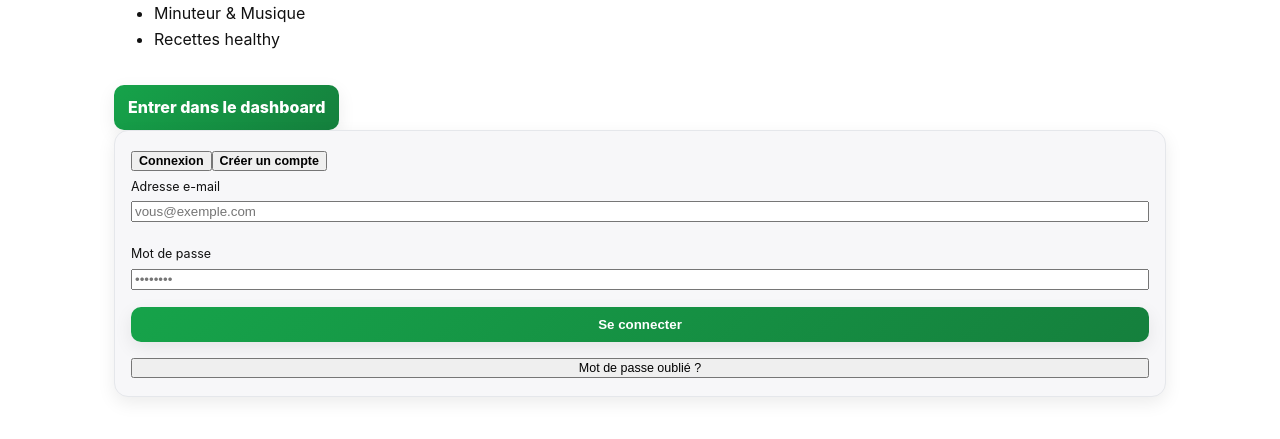
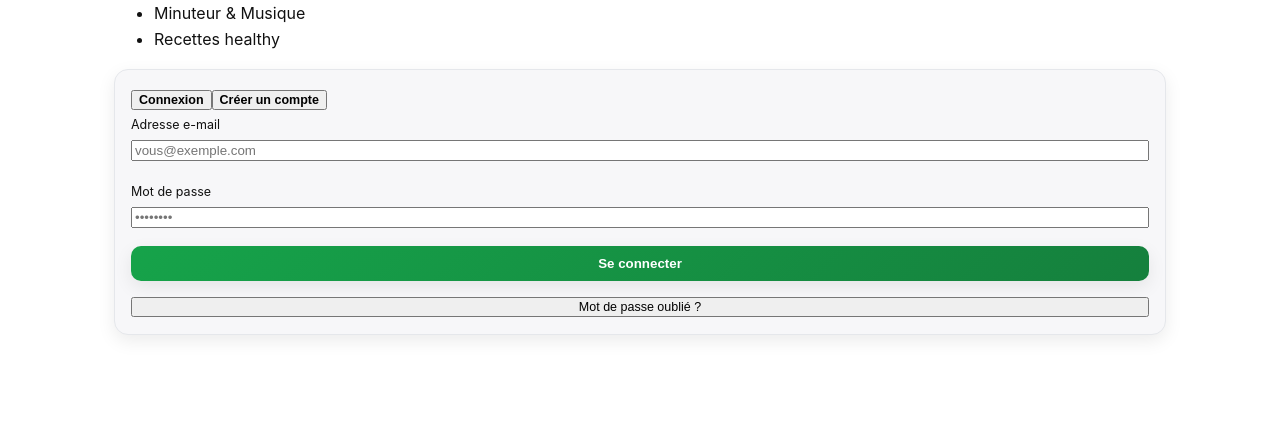
Before and after one commit to lebasquelyza/appli-files, a Next.js app in the folder apps/web/: page / in a window 1280 px wide. Shown: the part 179-618 px from the top of the page. Built offline with nearby package versions, Linux system fonts and the light colour scheme; no server answers.

Commit message:
Update page.tsx

```diff
--- a/apps/web/app/page.tsx
+++ b/apps/web/app/page.tsx
@@ -7,19 +7,26 @@ export default function Home() {
     <main>
       <section className="py-10">
         <div className="container max-w-screen-lg mx-auto grid md:grid-cols-2 gap-10 items-start">
+          {/* Colonne gauche : texte + AuthCard (remplace le bouton) */}
           <div>
             <h1 className="h1">Files Le Coach — Coach Sportif IA</h1>
             <p className="lead">Séances personnalisées, conseils et suivi.</p>
+
             <div style={{ height: 16 }} />
             <ul className="space-y-3 list-disc pl-5">
               <li>Programme personnalisé</li>
               <li>Minuteur &amp; Musique</li>
               <li>Recettes healthy</li>
             </ul>
-            <div style={{ height: 16 }} />
-            <a className="btn" href="/dashboard">Entrer dans le dashboard</a>
+
+            {/* ⬇️ Remplacement: on met l'AuthCard ici, à la place du bouton */}
+            <div className="mt-6">
+              <AuthCard />
+            </div>
           </div>
-          <AuthCard />
+
+          {/* Colonne droite : tu peux laisser vide, ou mettre une image/illustration */}
+          <div />
         </div>
       </section>
     </main>
```
